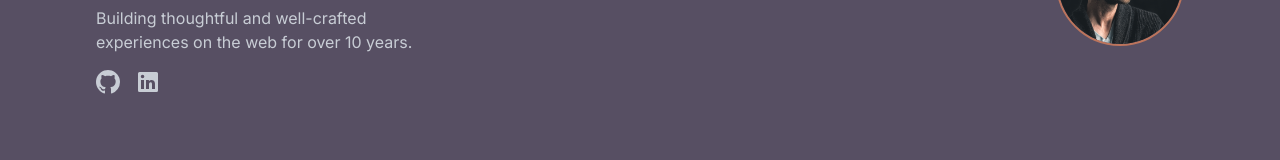
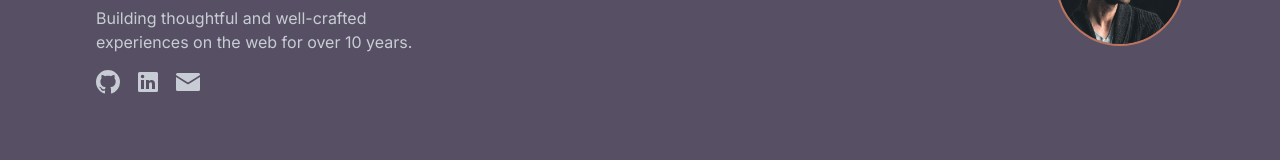
Before and after one commit to gobriansteele/briansteeledotdev, a Next.js app: page / in a window 1280 px wide. Shown: the part 178-338 px from the top of the page. Built offline with nearby package versions, Linux system fonts and the light colour scheme.

Commit message:
adding email icon and link

```diff
--- /dev/null
+++ b/src/components/EmailIcon.tsx
@@ -0,0 +1,16 @@
+export function EmailIcon() {
+  return (
+    <svg
+      xmlns="http://www.w3.org/2000/svg"
+      viewBox="0 0 128 96"
+      fill="currentColor"
+      className="h-6 w-6"
+      aria-hidden="true"
+    >
+      <path
+        d="M0 11.283V8a8 8 0 0 1 8-8h112a8 8 0 0 1 8 8v3.283l-64 40zm66.12 48.11a4.004 4.004 0 0 1-4.24 0L0 20.717V88a8 8 0 0 0 8 8h112a8 8 0 0 0 8-8V20.717z"
+        data-name="Layer 2"
+      ></path>
+    </svg>
+  )
+}
--- a/src/components/SocialContacts.tsx
+++ b/src/components/SocialContacts.tsx
@@ -1,5 +1,6 @@
 import { GitHubIcon } from './GitHubIcon'
 import { LinkedInIcon } from './LinkedInIcon'
+import { EmailIcon } from './EmailIcon'
 
 const socialComponents = [
   {
@@ -11,6 +12,11 @@ const socialComponents = [
     name: 'LinkedIn',
     link: 'https://www.linkedin.com/in/gobriansteele/',
     Icon: LinkedInIcon,
+  },
+  {
+    name: 'Email',
+    link: 'mailto:hello@briansteele.dev',
+    Icon: EmailIcon,
   },
 ]
 
```
